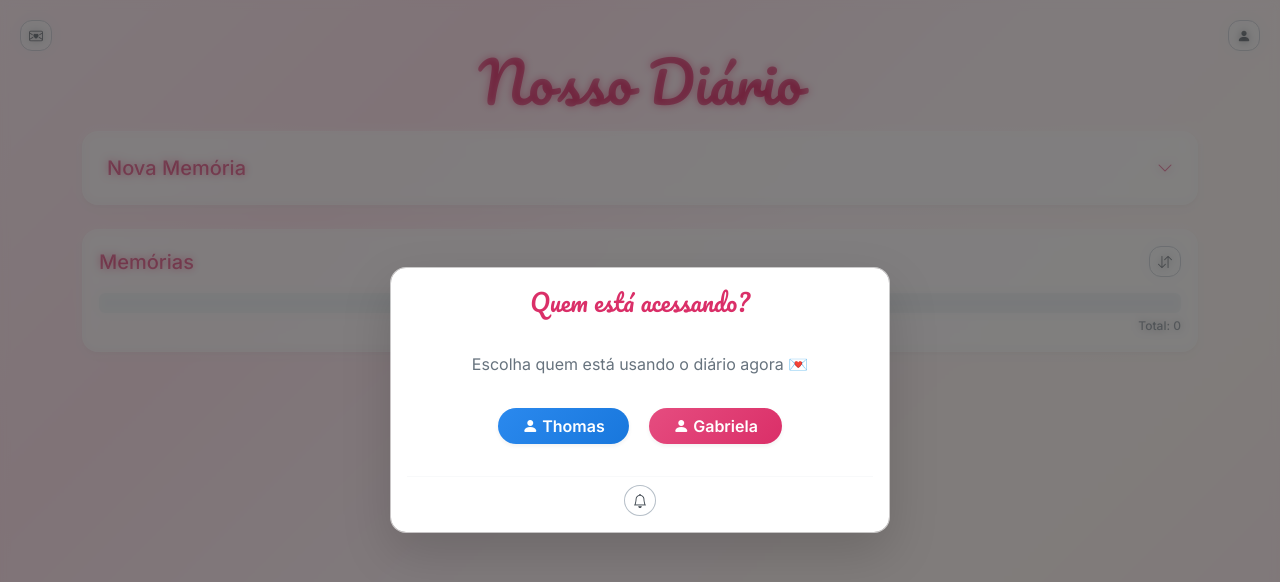
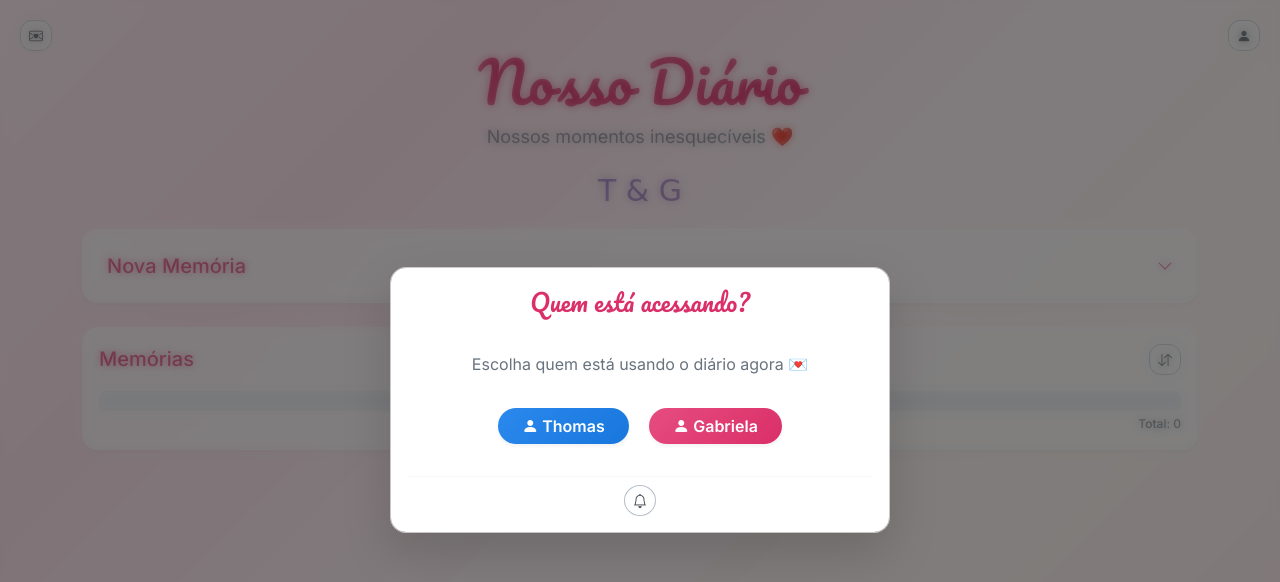
Before and after one commit to thomasmfontes/diario, a website with bundled scripts: page index.html in a window 1280 px wide. Built offline with nearby package versions, Linux system fonts and the light colour scheme; a web font is replaced by a local one.

Commit message:
Correção

```diff
--- a/index.html
+++ b/index.html
@@ -65,6 +65,11 @@
         <!-- Header -->
         <header class="text-center mb-3">
             <h1 class="title-font display-4 text-primary">Nosso Diário</h1>
+            <p class="lead text-muted">
+                Nossos momentos inesquecíveis
+                <span id="easterEggTrigger" class="pointer">❤️</span>
+            </p>
+            <p class="tg">T & G</p>
         </header>
 
         <!-- Easter Egg Form -->
```
